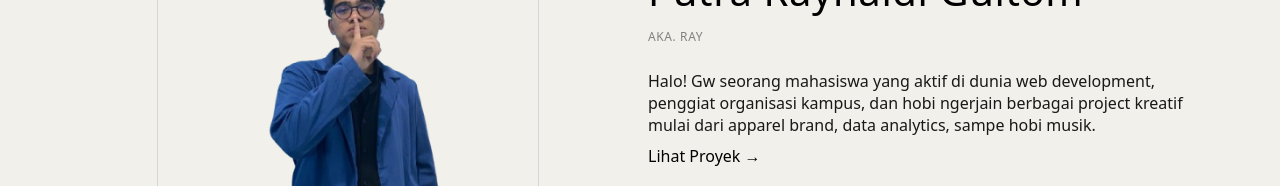
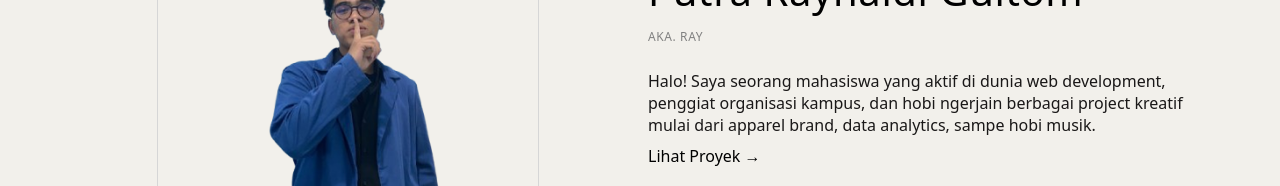
Before and after one commit to Ernn-tech/Portofolio-Raynaldi, a Next.js app: page / in a window 1280 px wide. Shown: the part 223-409 px from the top of the page. Built offline with nearby package versions, Linux system fonts and the light colour scheme.

Commit message:
update desk

```diff
--- a/app/components/sections/HeroSection.tsx
+++ b/app/components/sections/HeroSection.tsx
@@ -24,7 +24,7 @@ export default function HeroSection() {
           Aka. Ray
         </p>
         <p className="text-[16px] leading-[1.38] text-[#1a1818] mb-8 max-w-[540px]">
-          Halo! Gw seorang mahasiswa yang aktif di dunia web development, penggiat organisasi kampus, dan hobi ngerjain berbagai project kreatif mulai dari apparel brand, data analytics, sampe hobi musik.
+          Halo! Saya seorang mahasiswa yang aktif di dunia web development, penggiat organisasi kampus, dan hobi ngerjain berbagai project kreatif mulai dari apparel brand, data analytics, sampe hobi musik.
         </p>
         <a
           href="#projects"
```
